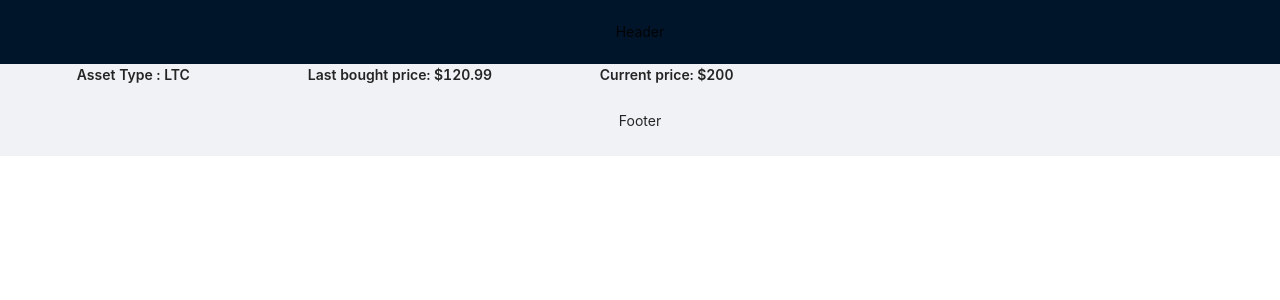
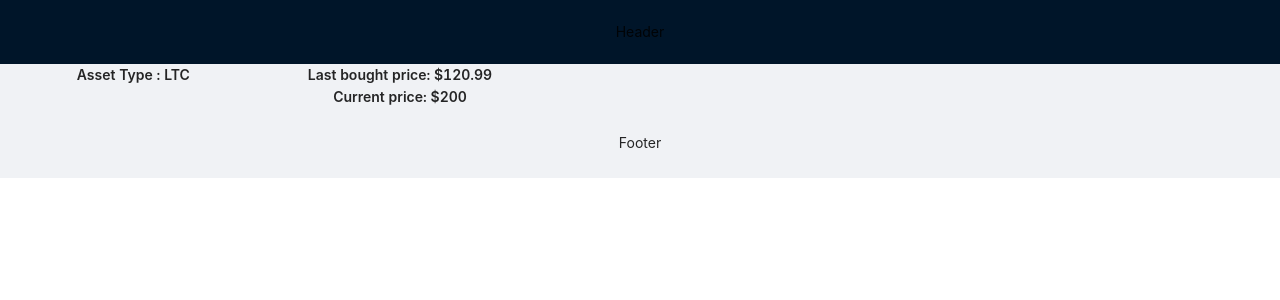
Before and after one commit to Yoosh94/DayTrader.ui, a React (Create React App) app: page / in a window 1280 px wide. Shown: the top 300 px of the page. Built offline with nearby package versions, Linux system fonts and the light colour scheme.

Commit message:
Update layout of the assets

```diff
--- a/src/Asset.tsx
+++ b/src/Asset.tsx
@@ -14,6 +14,7 @@ type AssetProps = {
 
 export const Asset= ({name, lastBoughtPrice, currentPrice}:AssetProps) => {
 return(
+    <div>
         <Row>
             <Col span={5}>
             <Text strong>Asset Type : {name}</Text>
@@ -21,9 +22,12 @@ return(
             <Col span={5}>
                 <Text strong>Last bought price: ${lastBoughtPrice}</Text>
             </Col>
-        <Col span={5}>
+        </Row>
+        <Row>
+        <Col offset={5} span={5}>
                 <Text strong>Current price: ${currentPrice}</Text>
             </Col>
         </Row>
+    </div>
     )
 }
```
Lines whose indentation alone changed are shown as unchanged.
